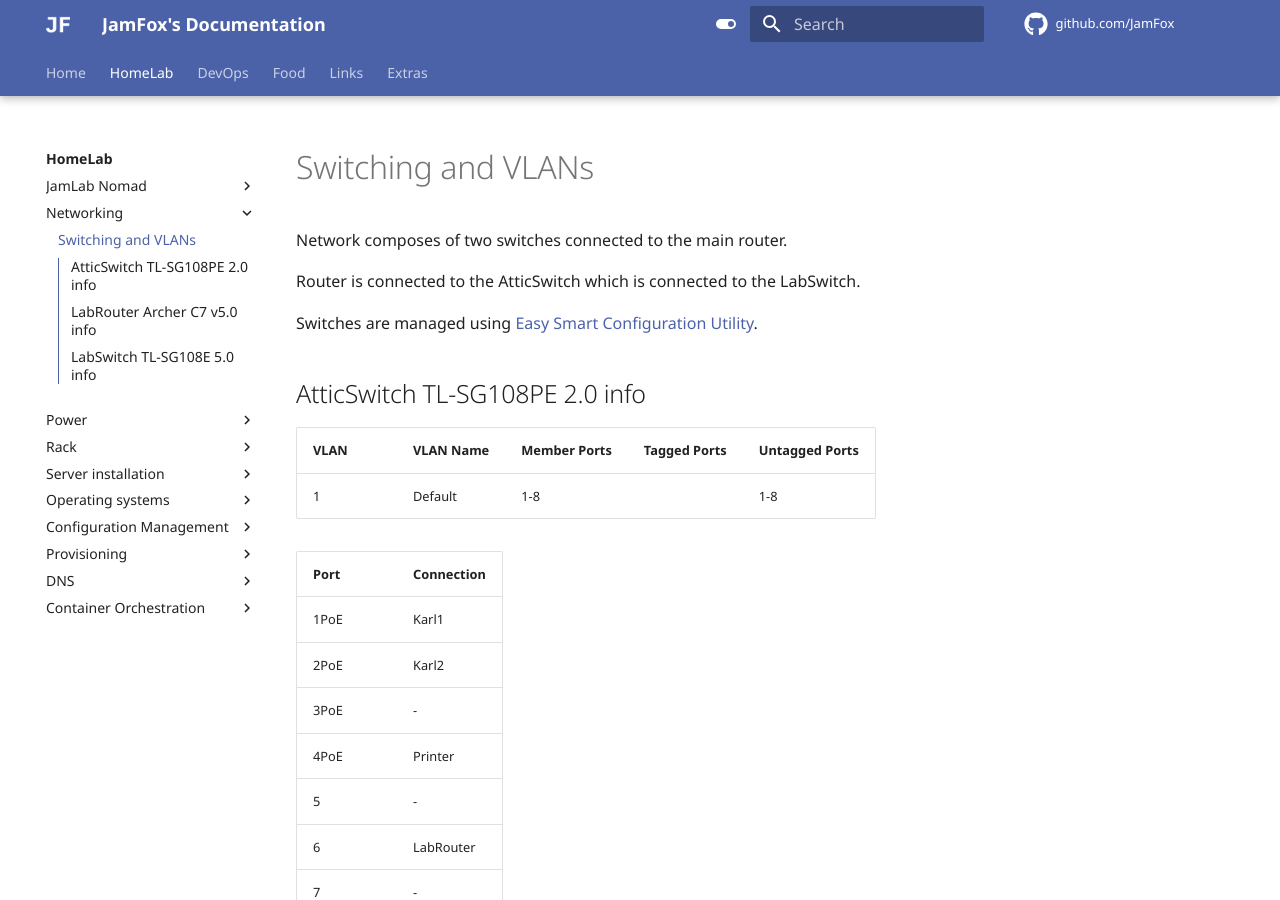
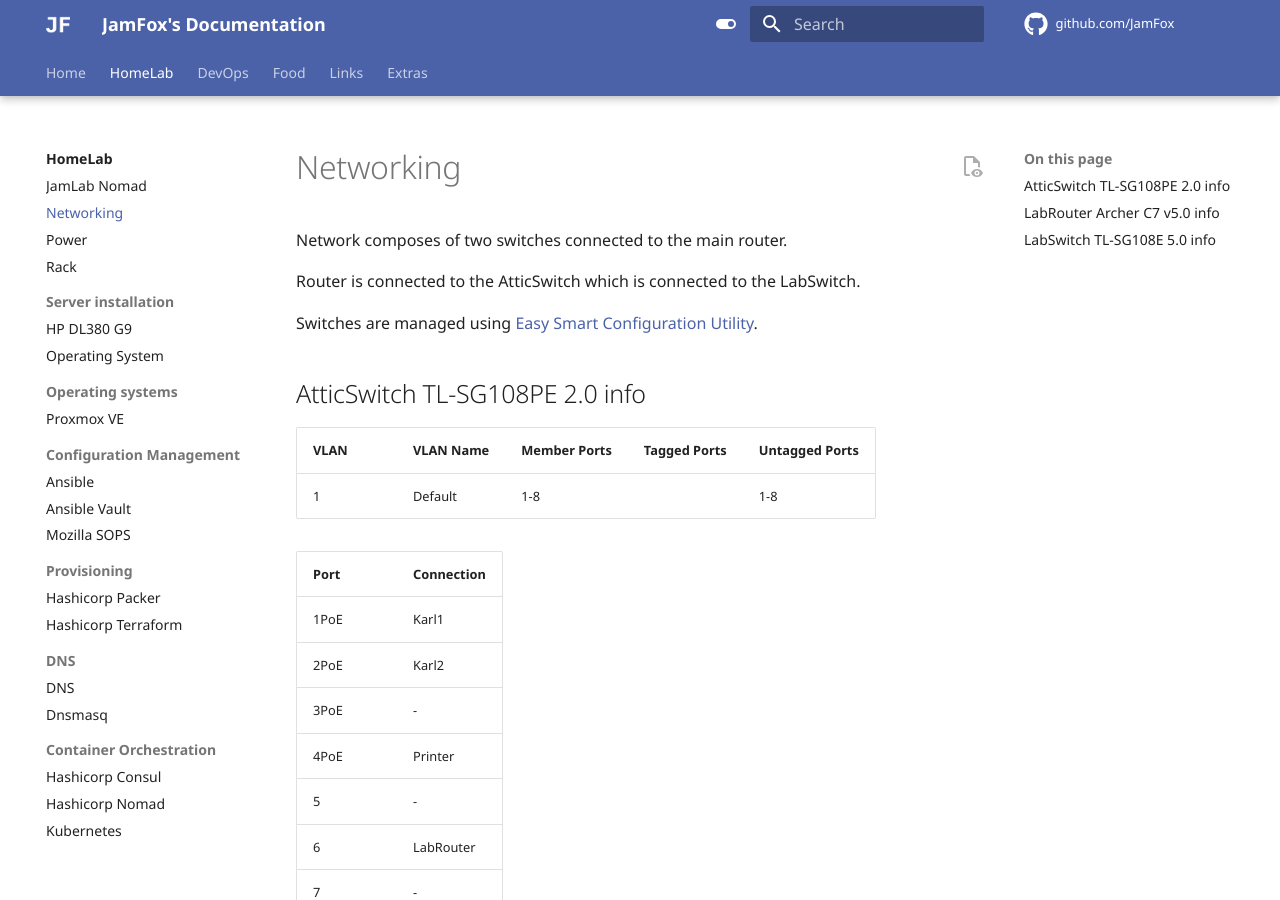
Before and after one commit to JamFox/docs.jamfox.dev, an MkDocs documentation site: the page built from docs/content/homelab/networking.md, in a window 1280 px wide and 900 px high. Built offline with MkDocs 1.6.1 and Material for MkDocs 9.7.7, drawn with Linux system fonts in a browser that asks for light colours; comment, search, counter and statistics services are not loaded.

Commit message:
upgrade to mat mkdocs 9

```diff
--- a/mkdocs.yml
+++ b/mkdocs.yml
@@ -3,14 +3,10 @@ nav:
   - Home: index.md
   - HomeLab:
       - content/homelab/index.md
-      - JamLab Nomad:
-          - content/homelab/jamlabnomad.md
-      - Networking:
-          - content/homelab/networking.md
-      - Power:
-          - content/homelab/power.md
-      - Rack:
-          - content/homelab/rack.md
+      - JamLab Nomad: content/homelab/jamlabnomad.md
+      - Networking: content/homelab/networking.md
+      - Power: content/homelab/power.md
+      - Rack: content/homelab/rack.md
       - Server installation:
           - HP DL380 G9: content/homelab/dl380g9.md
           - Operating System: content/homelab/os.md
@@ -89,14 +85,18 @@ theme:
     - header.autohide
     #- navigation.expand
     - navigation.tabs
+    - navigation.sections
+    - navigation.indexes
     - navigation.top
     - navigation.tabs.sticky
     - content.tabs.link
     - search.share
     - content.code.annotate
+    - content.code.copy
+    - content.action.view
     - navigation.indexes
     - navigation.prune
-    - toc.integrate
+    #- toc.integrate
   palette:
     - media: "(prefers-color-scheme: light)"
       scheme: default
```
Also changed, not shown: docs/content/homelab/dl380g9.md (+1 -1 lines), docs/content/links/essays.md (+1 -1 lines), docs/requirements.txt (+4 -3 lines).
